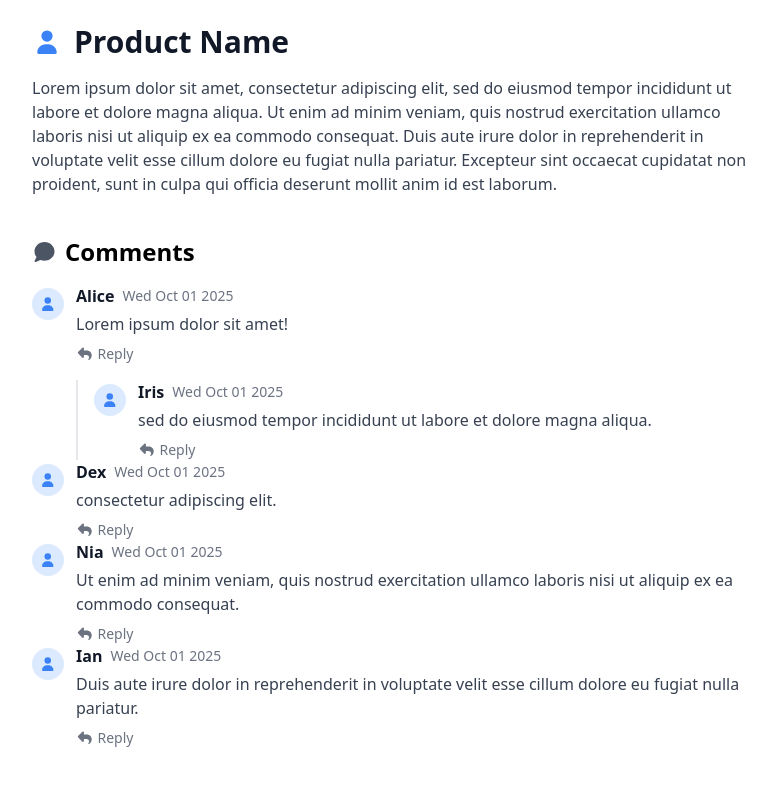
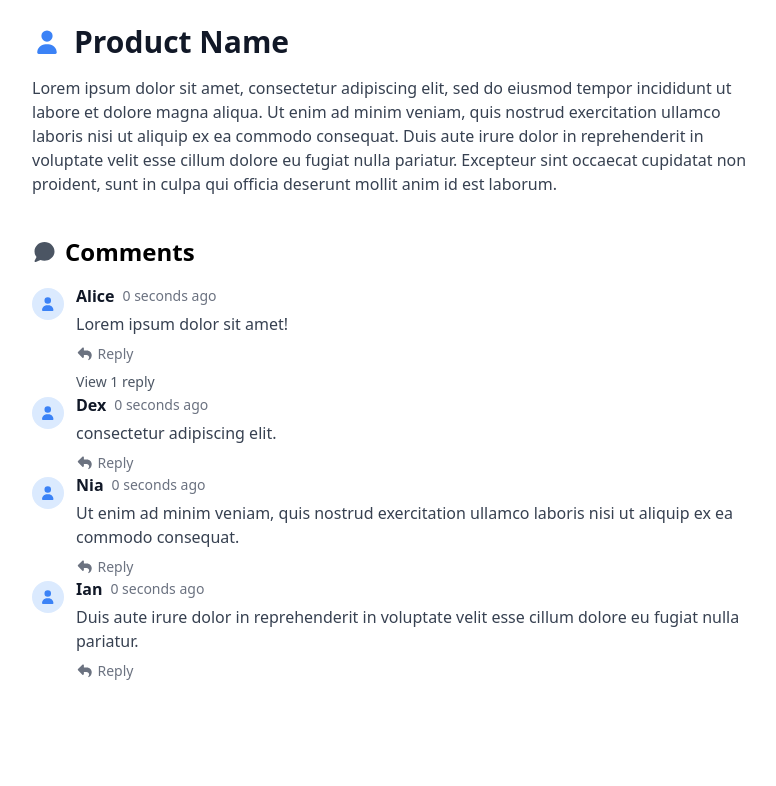
Before and after one commit to VivekPRajeev/ipwbpncs, a React (Vite) app: page / in a window 1280 px wide. Shown: the top 786 px of the page, without its empty margins (248-1024 px from the left). Built offline with nearby package versions, Linux system fonts and the light colour scheme.

Commit message:
Time format component added  , Utils for date manipulation  added

```diff
--- a/src/components/Comment/index.tsx
+++ b/src/components/Comment/index.tsx
@@ -1,5 +1,7 @@
 import { FontAwesomeIcon } from "@fortawesome/react-fontawesome";
 import { faUser, faReply } from "@fortawesome/free-solid-svg-icons";
+import { DateView } from "../DateView";
+import { useState } from "react";
 
 interface CommentProps {
   userName: string;
@@ -13,6 +15,7 @@ export const Comment: React.FC<CommentProps> = ({
   createdAt,
   replies,
 }) => {
+  const [hideReplies, setHideReplies] = useState(true);
   return (
     <div className="flex gap-3 relative">
       <div className="w-8 h-8 bg-blue-100 rounded-full flex items-center justify-center mt-1">
@@ -21,9 +24,7 @@ export const Comment: React.FC<CommentProps> = ({
       <div className="flex-1">
         <div className="flex items-center gap-2 mb-1">
           <span className="font-bold text-gray-900">{userName}</span>
-          <span className="text-sm text-gray-500">
-            {createdAt.toDateString()}
-          </span>
+          <DateView createdAt={createdAt} />
         </div>
         <p className="text-gray-700">{text}</p>
         <div className="flex justify-start mt-2">
@@ -32,7 +33,15 @@ export const Comment: React.FC<CommentProps> = ({
             Reply
           </button>
         </div>
-        {replies && replies.length > 0 && (
+        {hideReplies && replies && replies.length > 0 && (
+          <button
+            onClick={() => setHideReplies(false)}
+            className="mt-2 text-sm text-gray-600 hover:text-gray-800"
+          >
+            View {replies.length} {replies.length > 1 ? "replies" : "reply"}
+          </button>
+        )}
+        {!hideReplies && replies && replies.length > 0 && (
           <div className="mt-4 border-l-2 border-gray-200 pl-4">
             {replies.map((reply, index) => (
               <Comment
--- /dev/null
+++ b/src/components/DateView/index.tsx
@@ -0,0 +1,8 @@
+import { formatTime } from "../../utils/calc";
+
+interface DateViewProps {
+  createdAt: Date;
+}
+export const DateView: React.FC<DateViewProps> = ({ createdAt }) => {
+  return <span className="text-sm text-gray-500">{formatTime(createdAt)}</span>;
+};
--- /dev/null
+++ b/src/utils/calc.tsx
@@ -0,0 +1,21 @@
+export const formatTime = (createdAt: Date) => {
+  const now = new Date();
+  const diff = now.getTime() - createdAt.getTime();
+
+  const seconds = Math.floor(diff / 1000);
+  const minutes = Math.floor(diff / (1000 * 60));
+  const hours = Math.floor(diff / (1000 * 60 * 60));
+  const days = Math.floor(diff / (1000 * 60 * 60 * 24));
+
+  if (seconds < 60) return `${seconds} second${seconds !== 1 ? "s" : ""} ago`;
+  if (minutes < 60) return `${minutes} minute${minutes !== 1 ? "s" : ""} ago`;
+  if (hours < 24) return `${hours} hour${hours !== 1 ? "s" : ""} ago`;
+  if (days < 7) return `${days} day${days !== 1 ? "s" : ""} ago`;
+
+  // fallback to date string if older than a week
+  return createdAt.toLocaleDateString(undefined, {
+    year: "numeric",
+    month: "short",
+    day: "numeric",
+  });
+};
```
